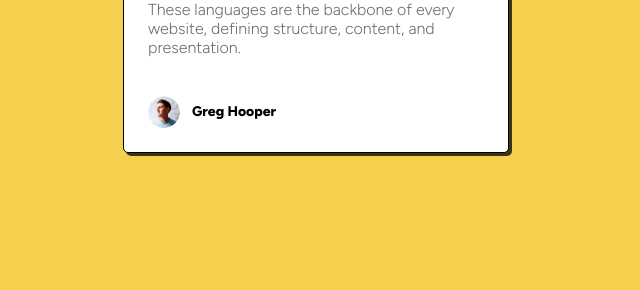
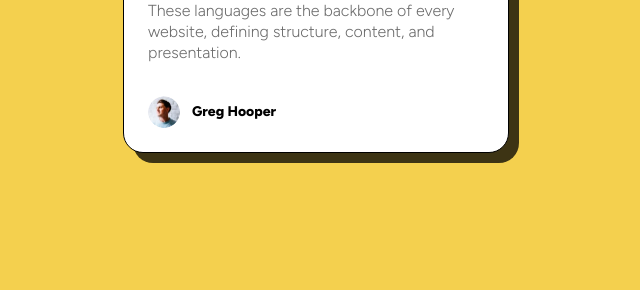
Before and after one commit to Hollstedt/Blog-project-for-vscode, a plain HTML site: page index.html in a window 1280 px wide. Shown: the part 510-800 px from the top of the page, without its empty margins (324-964 px from the left). Drawn offline with Linux system fonts and the light colour scheme.

Commit message:
changed border radius

```diff
--- a/index.html
+++ b/index.html
@@ -25,7 +25,7 @@
                 <div class="header-text">
                     <h1>HTML & CSS foundations</h1>
                 </div>
-                <div class="p-text">
+                <div class="p-text m14">
                     <p>These languages are the backbone of every website, defining structure, content, and presentation.</p>
                 </div>
             </div>
--- a/partials/_main.scss
+++ b/partials/_main.scss
@@ -8,7 +8,7 @@ main {
         @include border();
         @include box-shadow();
         flex-direction: column;
-        border-radius: 5px;
+        border-radius: 20px;
         background-color: $colorWhite;
         padding: 24px;
         width: fit-content;
--- a/partials/_mixin.scss
+++ b/partials/_mixin.scss
@@ -3,7 +3,7 @@
 }
 
 @mixin box-shadow {
-    box-shadow: 3px 3px 0px 0px rgba(0,0,0,0.75)
+    box-shadow: 10px 10px 0px 0px rgba(0,0,0,0.75)
 }
 
 @mixin flexCenterCenter($justify: center, $align: center) {
```
Also changed, not shown: style.css, 1 other file.
